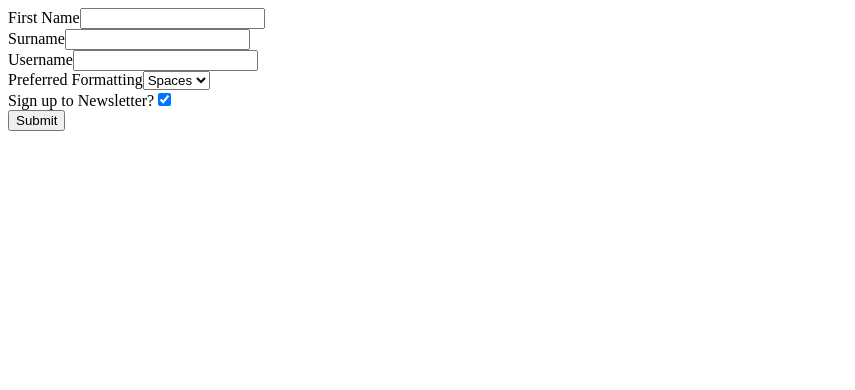
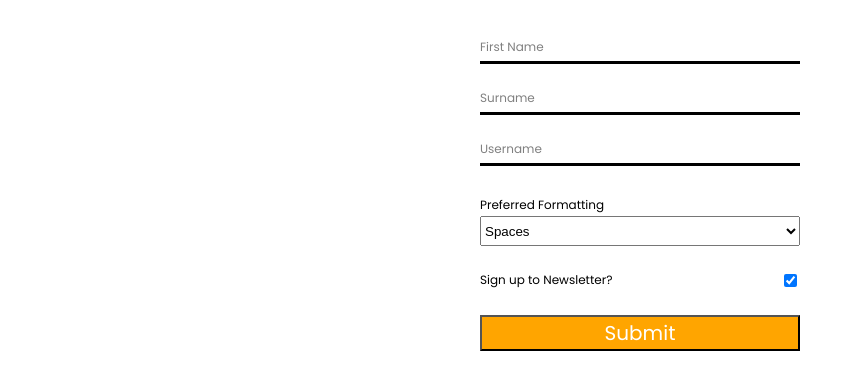
Before and after one commit to murshidazher/redux-form-example, a React (Vite) app: page / in a window 1280 px wide. Shown: the top 390 px of the page, without its empty margins (0-855 px from the left). Built offline with nearby package versions, Linux system fonts and the light colour scheme.

Commit message:
styles(form): add custom styles to redux form

```diff
--- a/package.json
+++ b/package.json
@@ -42,6 +42,7 @@
     "pretty-quick": "^1.11.1"
   },
   "dependencies": {
+    "classnames": "^2.2.6",
     "react": "^16.13.1",
     "react-dom": "^16.13.1",
     "react-json-view": "^1.19.1",
--- /dev/null
+++ b/src/components/RegisterForm.css
@@ -0,0 +1,119 @@
+@import url("https://fonts.googleapis.com/css?family=Poppins");
+
+/* Cosmetic form styles */
+body,
+button {
+  font-family: "Poppins", sans-serif;
+}
+
+/* Restrict the form's max-width for the sake of responsiveness; center the content */
+form {
+  max-width: 320px;
+  padding: 30px;
+  margin: auto;
+}
+
+/* Thick black bottom border applied to all text inputs */
+input:not([type="checkbox"]) {
+  border-width: 0;
+  border-bottom: 3px solid black;
+  border-radius: 0;
+}
+
+/* Transition the text input label's font-size, color, and position when it moves */
+input:not([type="checkbox"]) + label {
+  transition: all 0.2s;
+}
+
+/* Position the label so that it looks like a placeholder; disable clicking/tapping */
+input:not([type="checkbox"]) + label {
+  position: absolute;
+  left: 0;
+  top: 0;
+  pointer-events: none;
+  color: gray;
+}
+
+/* Move the text input label up above the input when the input is focused */
+/* Also, move the text input label above the input when there is content inside the input, so that the label doesn't obscure the content */
+input:not([type="checkbox"]):focus + label,
+.dirty input:not([type="checkbox"]) + label {
+  font-size: 12px;
+  top: -12px;
+  color: black;
+}
+
+/* Reverse the order of the checkbox and its label, so that the checkbox appears to the right of the label without having to change the markup */
+.flex-row-reverse {
+  display: flex;
+  justify-content: space-between;
+  flex-direction: row-reverse;
+}
+
+input {
+  outline: 0;
+  padding: 0;
+}
+
+input,
+label,
+button[type="submit"] {
+  font-size: 20px;
+}
+
+select {
+  height: 30px;
+}
+
+label {
+  font-size: 12px;
+}
+
+.custom-input-container,
+.custom-select-container {
+  position: relative;
+  margin: 0 0 25px 0;
+}
+
+select {
+  display: block;
+}
+
+select,
+input:not([type="checkbox"]),
+button[type="submit"] {
+  width: 100%;
+}
+
+button[type="submit"] {
+  background-color: orange;
+  color: white;
+}
+
+/* Validation styles */
+.valid input {
+  border-color: green;
+}
+
+.invalid input {
+  border-color: red;
+}
+
+.error-text {
+  background-color: red;
+  color: white;
+  margin-top: 10px;
+  position: relative;
+}
+
+.error-text::before {
+  content: "";
+  border-color: transparent transparent red transparent;
+  width: 0;
+  height: 0;
+  border-style: solid;
+  border-width: 0 8px 8px 7px;
+  position: absolute;
+  left: 20px;
+  top: -8px;
+}
--- a/src/components/RegisterForm.js
+++ b/src/components/RegisterForm.js
@@ -2,6 +2,7 @@
 import { Field, reduxForm } from "redux-form";
 import { customInput, customSelect } from "./fields";
 import { required, minLength, maxLength } from "../validation";
+import "./RegisterForm.css";
 
 class RegisterForm extends Component {
   render() {
--- a/src/components/fields/index.js
+++ b/src/components/fields/index.js
@@ -1,13 +1,33 @@
 import React from "react";
+import cx from "classnames";
+
+const getValidityClassName = meta => {
+  if (meta.active) {
+    return;
+  }
+  if (meta.touched && meta.invalid) {
+    return "invalid";
+  }
+  if (meta.touched && meta.valid) {
+    return "valid";
+  }
+};
 
 export const customInput = props => {
   const { label, input, type, meta } = props;
   return (
-    <div>
+    <div
+      className={cx(
+        "custom-input-container",
+        { "flex-row-reverse": type === "checkbox" },
+        { dirty: meta.dirty },
+        getValidityClassName(meta)
+      )}
+    >
+      <input {...input} type={type} />
       <label>{label}</label>
-      <input {...input} type={type} />
-      {meta.error && meta.touched && (
-        <div style={{ color: "red" }}>{meta.error}</div>
+      {meta.error && meta.touched && !meta.active && (
+        <div className="feedback-text error-text">{meta.error}</div>
       )}
     </div>
   );
@@ -15,7 +35,7 @@
 
 export const customSelect = props => {
   return (
-    <div>
+    <div className="custom-select-container">
       <label>{props.label}</label>
       <select {...props.input}>
         <option value="tabs">Tabs</option>
```
Also changed, not shown: 1 other file (tests, documents, lock files or other folders).
